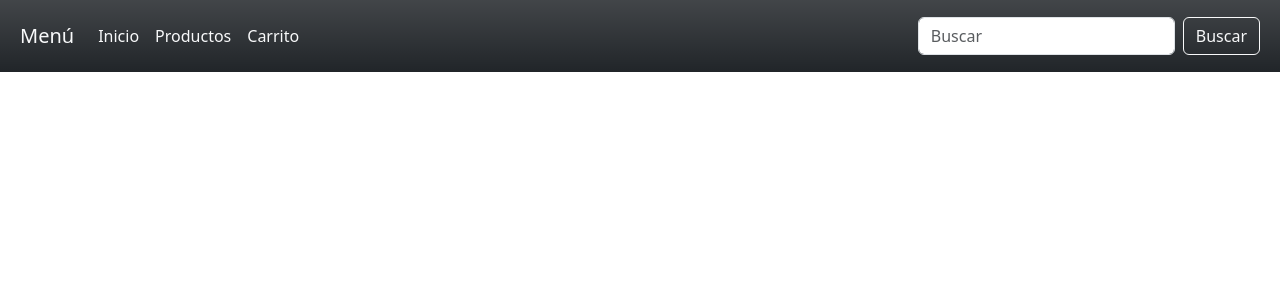
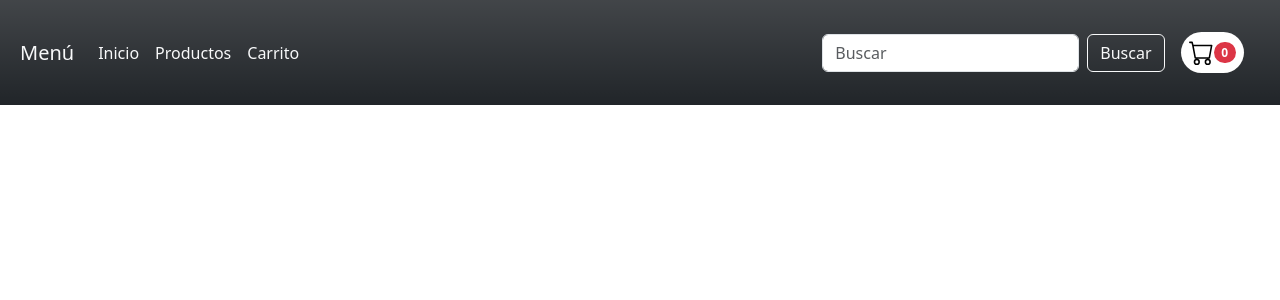
Before and after one commit to AGastonChoque/GastonChoqueReactJS49900, a React (Vite) app: page / in a window 1280 px wide. Shown: the top 300 px of the page. Built offline with nearby package versions, Linux system fonts and the light colour scheme.

Commit message:
Añadi cart

```diff
--- /dev/null
+++ b/src/components/CartWidget/CartWidget.jsx
@@ -0,0 +1,14 @@
+import cartImg from "./assets/cart.svg"
+
+const CartWidget = () => {
+    return (
+        <a className="m-3 p-2 bg-white rounded-pill d-flex justify-content-evenly align-items-center">
+            <img src={cartImg} alt="Carrito" width="25" />
+            <span class="badge rounded-pill bg-danger">
+                0
+            </span>
+        </a>
+    )
+}
+
+export default CartWidget
--- a/src/components/Navbar/Navbar.jsx
+++ b/src/components/Navbar/Navbar.jsx
@@ -1,4 +1,5 @@
 import classes from "./Navbar.module.css"
+import CartWidget from "../CartWidget/CartWidget"
 
 const Navbar = () => {
     return (
@@ -17,10 +18,13 @@ const Navbar = () => {
                             <a className="nav-link active text-light">Carrito</a>
                         </li>
                     </ul>
-                    <form className="d-flex">
+                    <div className="d-flex flex-column">
+                        <form className="d-flex">
                         <input className="form-control me-2" type="search" placeholder="Buscar"/>
                         <button className="btn btn-outline-light" type="submit">Buscar</button>
                     </form>
+                    </div>
+                    <CartWidget />
                 </div>
             </div>
         </nav>
```
Also changed, not shown: src/components/CartWidget/assets/cart.svg (added).
